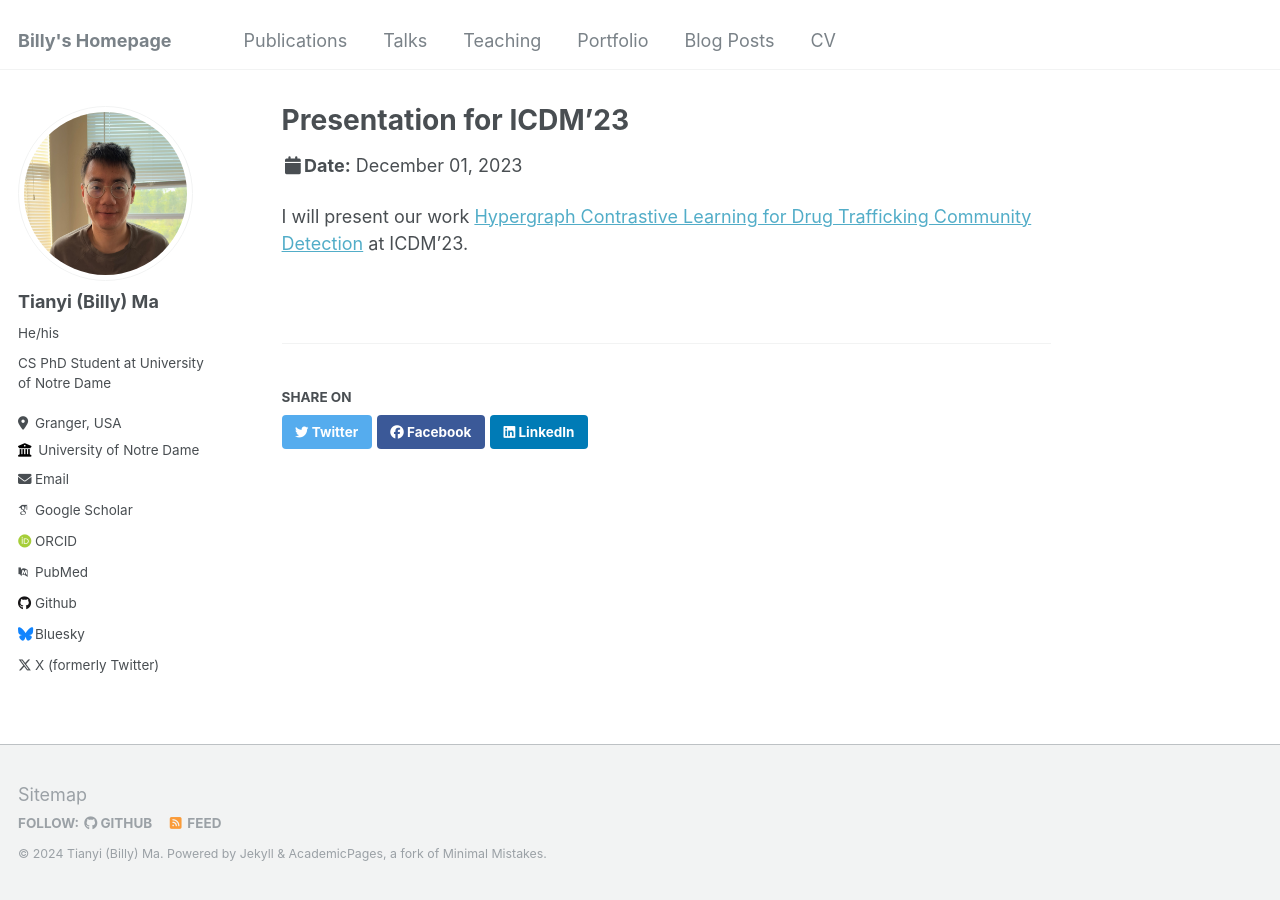
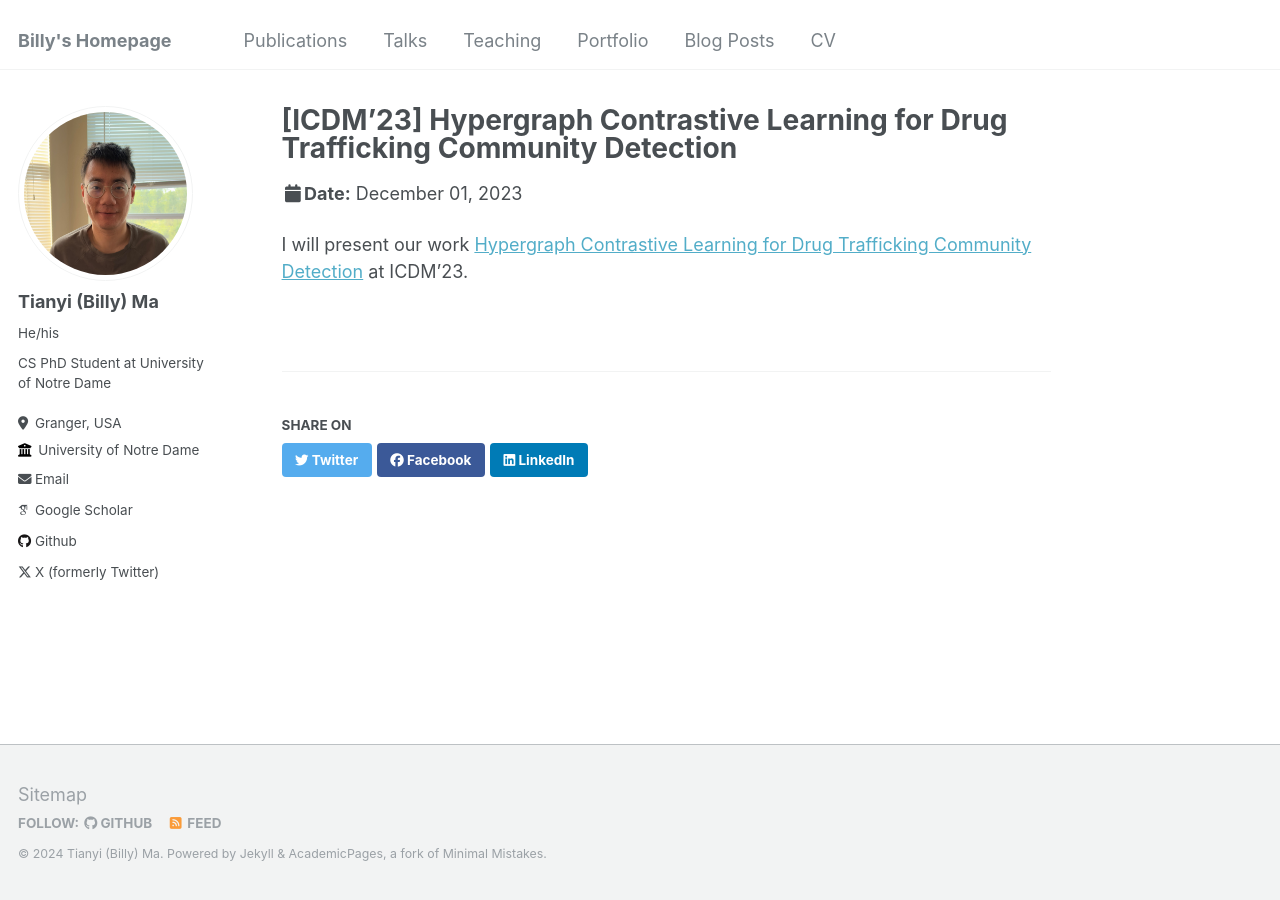
Before and after one commit to Tianyi-Billy-Ma/Tianyi-Billy-Ma.github.io, a Jekyll site: the page built from _talks/2023-12-01-ICDM2023.md, in a window 1280 px wide. Built offline with Jekyll 4.4.1, drawn with Linux system fonts in a browser that asks for light colours; some web fonts are replaced.

Commit message:
Update contact information and URLs in _config.yml and ICDM2023.md

```diff
--- a/_config.yml
+++ b/_config.yml
@@ -34,8 +34,8 @@ author:
   arxiv            : # URL - Update with the correct link to your profile
   googlescholar    : "https://scholar.google.com/citations?hl=en&user=B_M9WPsAAAAJ"
   impactstory      : # URL
-  orcid            : "http://orcid.org/yourorcidurl"
-  pubmed           : "https://www.ncbi.nlm.nih.gov/pubmed/?term=john+snow"
+  orcid            : #"http://orcid.org/yourorcidurl"
+  pubmed           : #"https://www.ncbi.nlm.nih.gov/pubmed/?term=john+snow"
   researchgate     : # URL
 
   # Repositories and software development
@@ -47,7 +47,7 @@ author:
   stackoverflow    : # User number or user number and name (i.e., use "1" or "1/jeff-atwood")
 
   # Social media
-  bluesky          : "bsky.app" # Replace this with you Bluesky username
+  bluesky          : # Replace this with you Bluesky username
   facebook         : # Username
   flickr           : # Username
   foursquare       : # Username
--- a/_talks/2023-12-01-ICDM2023.md
+++ b/_talks/2023-12-01-ICDM2023.md
@@ -1,9 +1,9 @@
 ---
-title: "Presentation for ICDM'23"
+title: "[ICDM'23] Hypergraph Contrastive Learning for Drug Trafficking Community Detection"
 collection: talks
 type: "Talk"
 permalink: /talks/2023-12-01-ICDM2023
-venue: "UC San Francisco, Department of Testing"
+venue: "23rd IEEE International Conference on Data Mining"
 date: 2023-12-01
 location: "Shanghai, China (online)"
 ---
```
